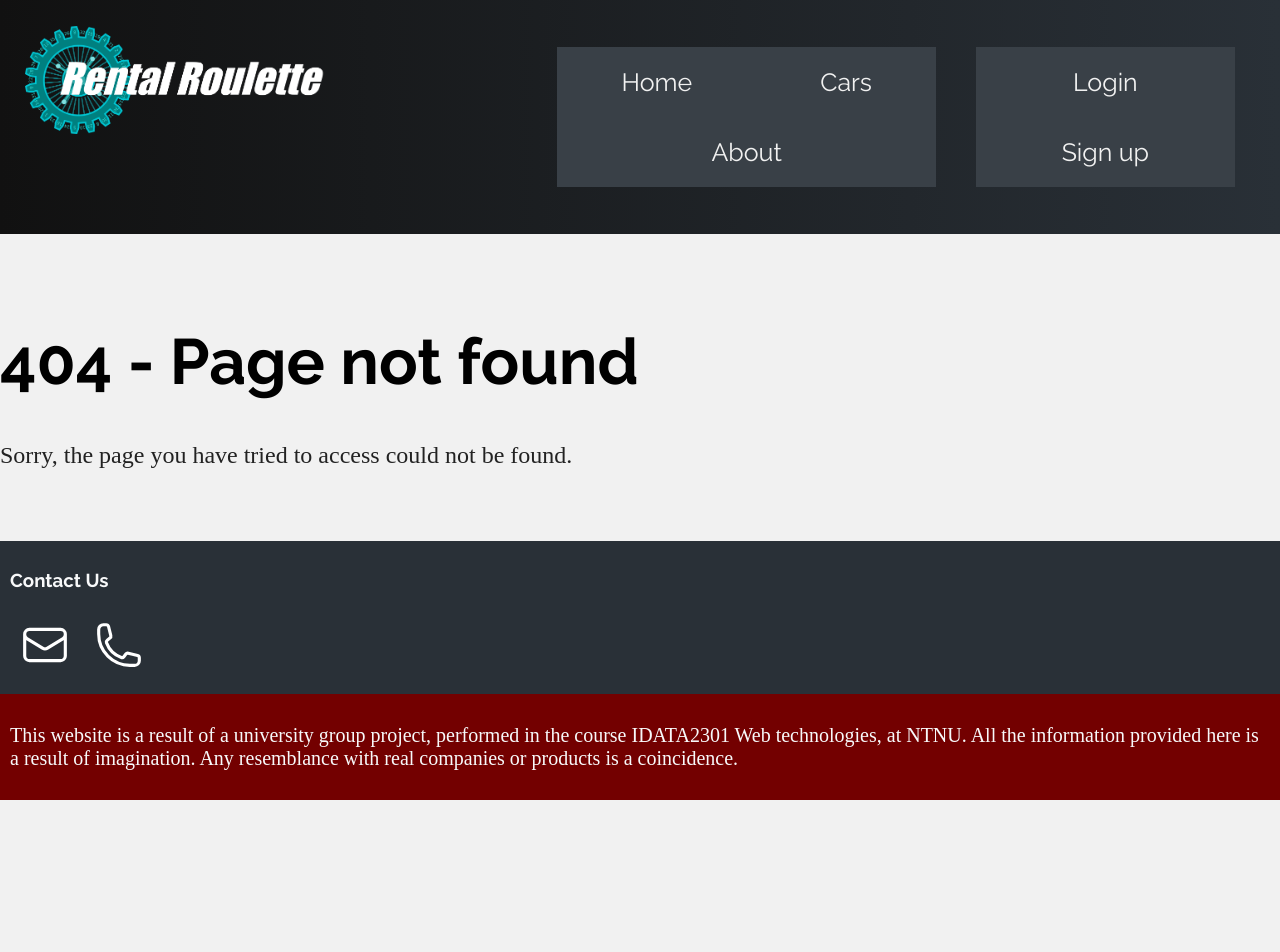
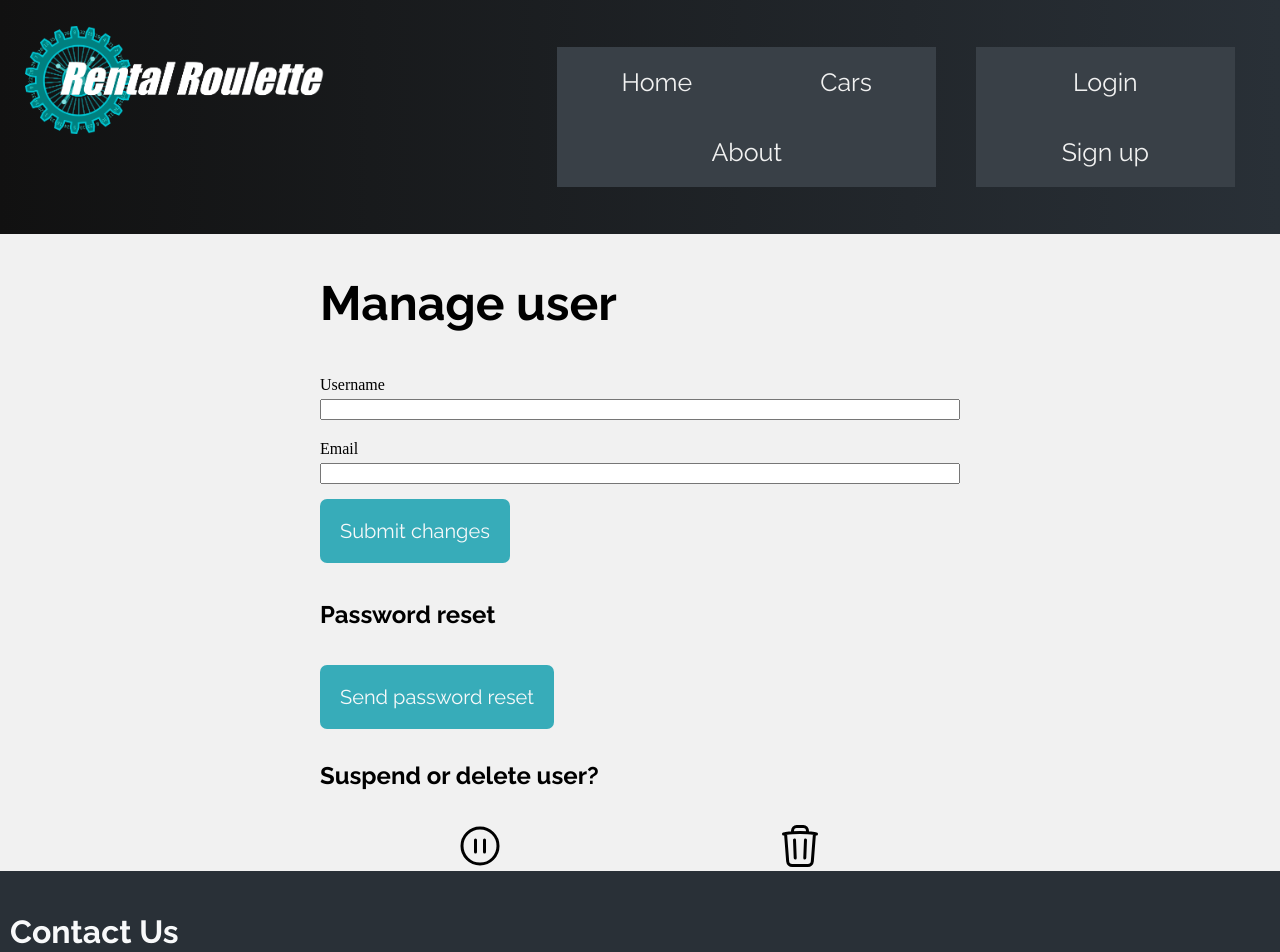
Before and after one commit to Nezerpz/IDATA2301-Project-2025, a React (Vite) app: page /user in a window 1280 px wide. Shown: the top 952 px of the page. Before the commit the page ends 800 px from the top, so only its background shows below. Built offline with nearby package versions, Linux system fonts and the light colour scheme; a web font is replaced by a local one.

Commit message:
Admin pages complete, routing to be determined

```diff
--- a/src/App.jsx
+++ b/src/App.jsx
@@ -7,8 +7,8 @@ import Signup from "./pages/Signup.jsx";
 import Orders from "./pages/Orders.jsx";
 import Review from "./pages/Review.jsx";
 import MyPage from "./pages/MyPage.jsx";
-import Settings from "./pages/Settings.jsx";
 import NotFound from "./pages/NotFound.jsx";
+import User from "./components/User.jsx";
 
 //TODO: DO THIS https://www.youtube.com/watch?v=oTIJunBa6MA&t=1334s
 function App() {
@@ -22,6 +22,7 @@ function App() {
           <Route path="/orders" element={<Orders />} />
           <Route path="/review" element={<Review />} />
           <Route path="/mypage/*" element={<MyPage />} />
+          <Route path="/user" element={<User />} />
           <Route path="*" element={<NotFound />} />
       </Routes>
   )
--- a/src/components/OwnedCar.jsx
+++ b/src/components/OwnedCarListObject.jsx
@@ -1,4 +1,4 @@
-function OwnedCar(car) {
+function OwnedCarListObject(car) {
     car = car["car"]
     return (
         <li className={"owned-car"}>
@@ -11,4 +11,4 @@ function OwnedCar(car) {
 
 
 
-export default OwnedCar;
+export default OwnedCarListObject;
--- a/src/components/OwnedCarsList.jsx
+++ b/src/components/OwnedCarsList.jsx
@@ -1,5 +1,5 @@
 
-import OwnedCar from "./OwnedCar.jsx";
+import OwnedCarListObject from "./OwnedCarListObject.jsx";
 
 
 function OwnedCarsList(cars) {
@@ -7,7 +7,7 @@ function OwnedCarsList(cars) {
     return (
             <ul className={"scrollable-list"}>
                 {cars.map((car) => (
-                    <OwnedCar car={car} key ={car.id}/>
+                    <OwnedCarListObject car={car} key ={car.id}/>
                 ))}
             </ul>
     )
--- a/src/components/User.jsx
+++ b/src/components/User.jsx
@@ -1,9 +1,45 @@
 
 
-function User() {
+function User(user) {
+    user = ["user"];
   return (
-    <div>
-      <h1>User</h1>
+      <div>
+    <div className={"row"}>
+        <div className={"col-3"}></div>
+        <div className={"col-6"}>
+            <h2>Manage user {user.username}</h2>
+            <label>
+                <span>Username</span>
+                <input type={"text"} value={user.username}/>
+            </label>
+            <label>
+                <span>Email</span>
+                <input type={"email"} value={user.email}/>
+            </label>
+            <div className={"button-container"}>
+                <button type={"submit"}>Submit changes</button>
+                <h4>Password reset</h4>
+                <button> Send password reset</button>
+            </div>
+            <h4> Suspend or delete user?</h4>
+            <div className={"flex-container-row"}>
+                <svg xmlns="http://www.w3.org/2000/svg" fill="none" viewBox="0 0 24 24" stroke-width="1.5"
+                     stroke="currentColor" className="size-6 flex-end-item" width={48}>
+                    <path stroke-linecap="round" stroke-linejoin="round"
+                          d="M14.25 9v6m-4.5 0V9M21 12a9 9 0 1 1-18 0 9 9 0 0 1 18 0Z"/>
+                </svg>
+                <svg xmlns="http://www.w3.org/2000/svg" fill="none" viewBox="0 0 24 24" stroke-width="1.5"
+                     stroke="currentColor" className="size-6 flex-end-item" width={48}>
+                    <path stroke-linecap="round" stroke-linejoin="round"
+                          d="m14.74 9-.346 9m-4.788 0L9.26 9m9.968-3.21c.342.052.682.107 1.022.166m-1.022-.165L18.16 19.673a2.25 2.25 0 0 1-2.244 2.077H8.084a2.25 2.25 0 0 1-2.244-2.077L4.772 5.79m14.456 0a48.108 48.108 0 0 0-3.478-.397m-12 .562c.34-.059.68-.114 1.022-.165m0 0a48.11 48.11 0 0 1 3.478-.397m7.5 0v-.916c0-1.18-.91-2.164-2.09-2.201a51.964 51.964 0 0 0-3.32 0c-1.18.037-2.09 1.022-2.09 2.201v.916m7.5 0a48.667 48.667 0 0 0-7.5 0"/>
+                </svg>
+            </div>
+        </div>
+        <div className={"col-3"}>
+        </div>
     </div>
+  </div>
   );
 }
+
+export default User;
--- a/src/static/css/index.css
+++ b/src/static/css/index.css
@@ -106,6 +106,14 @@ h1 {
 
 h2 {
     font-size: 3rem;
+}
+
+h3 {
+    font-size: 2rem;
+}
+
+h4 {
+    font-size: 1.5rem;
 }
 
 #callToAction {
@@ -246,6 +254,20 @@ label:not(li label) > input[placeholder=" "]:not(:focus):placeholder-shown + spa
     background-color: #e0e0e0; /* Slightly darker color for even items */
 }
 
+.flex-container-column {
+    display: flex;
+    flex-flow: column nowrap;
+    justify-content: space-around;
+    align-items: flex-start;
+}
+
+.flex-container-row {
+    display: flex;
+    flex-flow: row nowrap;
+    justify-content: space-around;
+    align-items: flex-start;
+}
+
 .flex-end-item {
     align-self: flex-end;
 }
```
Also changed, not shown: src/components/UserListObject.jsx (added, +12 -0 lines).
